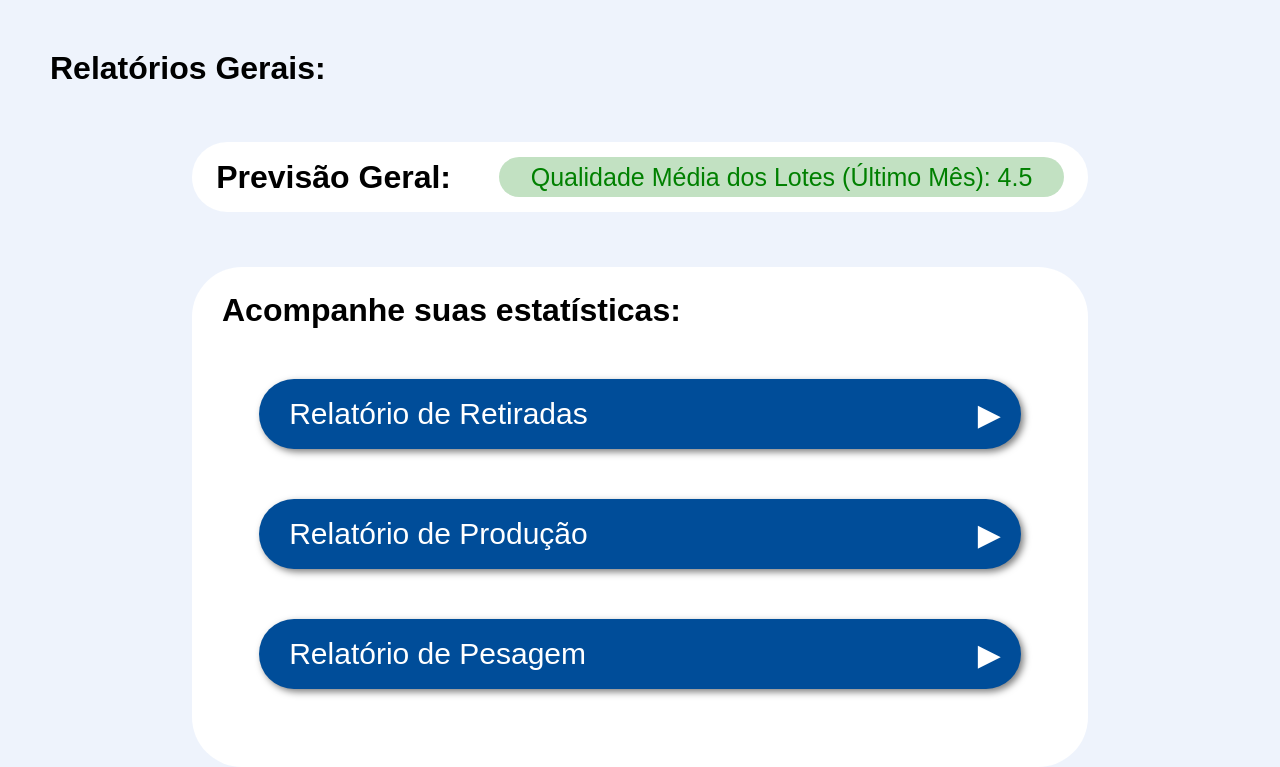
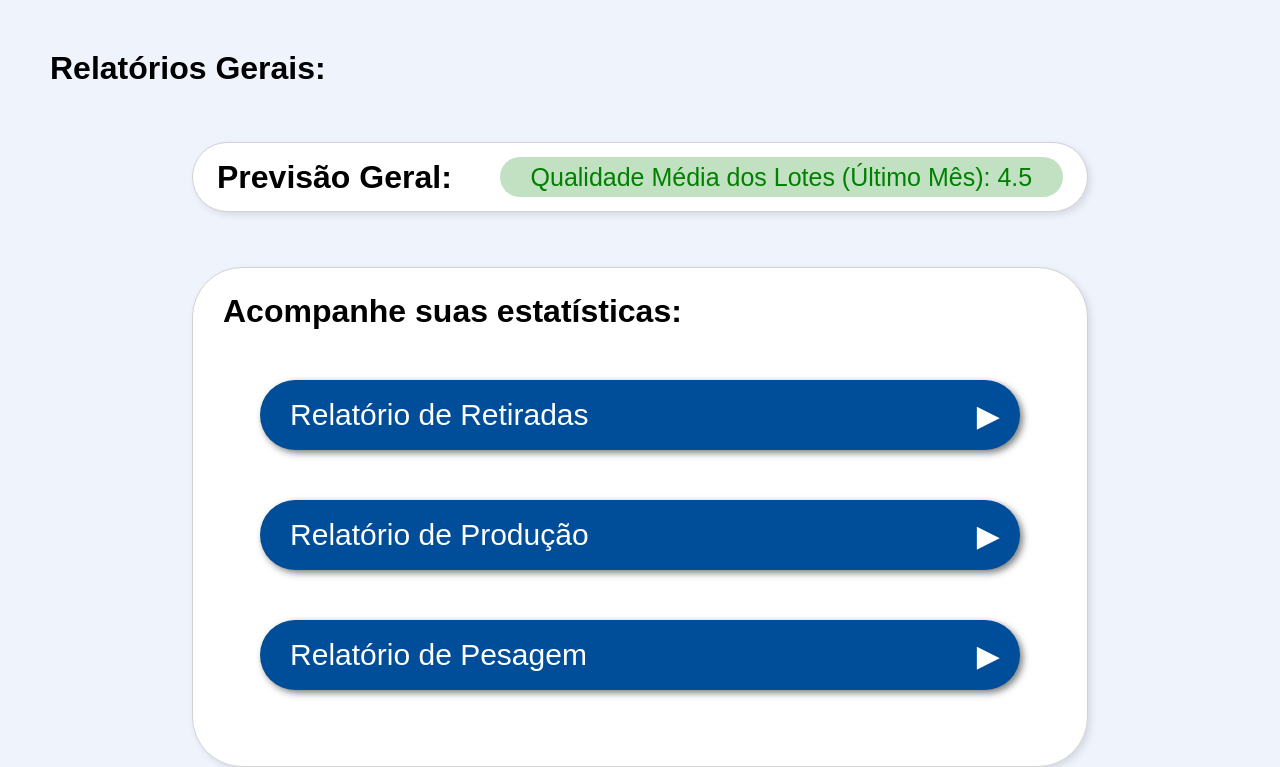
Before and after one commit to The-Vonky/Fazenda-Magalhaes, a PHP site: page /relatorio.html in a window 1280 px wide. Shown: the part 70-837 px from the top of the page. Run offline with PHP 8.4, Linux system fonts and the light colour scheme.

Commit message:
correções relatório

```diff
--- a/Fazenda-Magalhaes-desenvolvimento/Fazenda-Magalhaes-desenvolvimento/Fazenda/relatorio.css
+++ b/Fazenda-Magalhaes-desenvolvimento/Fazenda-Magalhaes-desenvolvimento/Fazenda/relatorio.css
@@ -129,6 +129,8 @@ footer {
     align-items: center;
     border-radius: 70px;
     margin: 55px auto;
+    box-shadow: 3px 3px 7px rgba(0, 0, 0, 0.1);
+    border: 1px solid #d2d2d3;
 }
 
 .miniCont p {
@@ -159,6 +161,8 @@ footer {
     background-color: #FFFFFF;
     margin: auto;
     border-radius: 50px;
+    box-shadow: 3px 3px 7px rgba(0, 0, 0, 0.1);
+    border: 1px solid #d2d2d3;
 }
 
 .conTitle {
```
